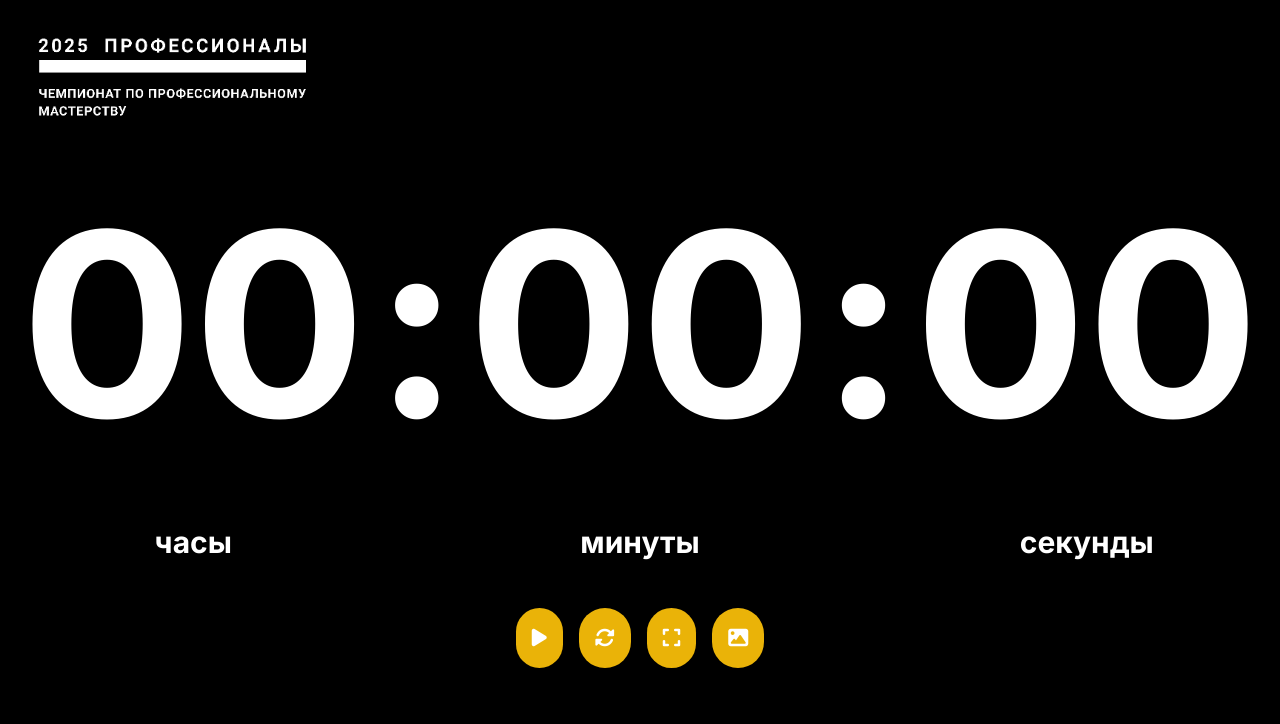
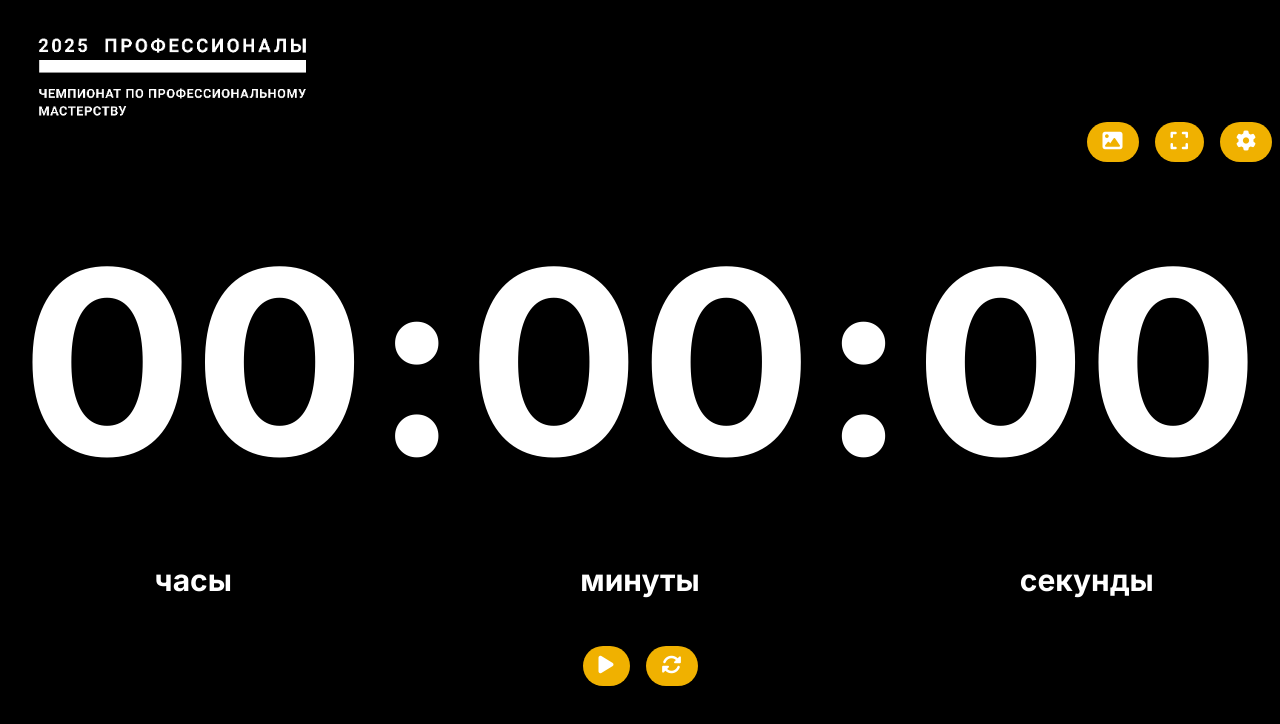
Before and after one commit to ultr0/2R_sozvezdie-play, a website: page timer/index.html in a window 1280 px wide. Drawn offline with nearby package versions, Linux system fonts and the light colour scheme.

Commit message:
[add] - локальный tailwind.

```diff
--- a/timer/index.html
+++ b/timer/index.html
@@ -5,31 +5,11 @@
     <meta name="viewport" content="width=device-width, initial-scale=1.0">
     <title>Обратный отсчёт</title>
     <script src="https://unpkg.com/vue@3/dist/vue.global.js"></script>
-    <script src="https://cdn.tailwindcss.com"></script>
+    <link href="src/style.prod.css" type="text/css" rel="stylesheet">
     <link rel="stylesheet" href="https://cdnjs.cloudflare.com/ajax/libs/font-awesome/6.4.0/css/all.min.css">
     <link href="https://fonts.googleapis.com/css2?family=Inter:wght@300;400;500;600;700&display=swap"
           rel="stylesheet">
     <style>
-        .time-section {
-            min-width: 140px; /* Фиксированная ширина для каждого сегмента */
-            text-align: center;
-        }
-
-        .colon {
-            width: 40px; /* Фиксированная ширина для разделителей */
-            text-align: center;
-        }
-
-        @media (max-width: 640px) {
-            .time-section {
-                min-width: 100px;
-            }
-
-            .colon {
-                width: 30px;
-            }
-        }
-
         .bg--black {
             background-image: url(bg-black-prof.png);
             background-color: #000;
@@ -48,8 +28,24 @@
 </head>
 <body>
 <div id="app">
-    <div class="h-screen h-full flex flex-col items-center justify-center"
+    <div class="h-screen flex flex-col items-center justify-center"
          :class="{ 'bg--black': isBlackColorScheme, 'bg--green': !isBlackColorScheme }">
+
+        <div class="flex pr-2 m-2 space-x-4 w-full justify-end">
+            <button @click="toggleColorScheme"
+                    class="pt-2 pb-2 pl-4 pr-4 rounded-full bg-yellow-500 hover:bg-yellow-600 transition">
+                <i :class=" isBlackColorScheme ? 'fa-solid' : 'fa-regular'" class="fa-image text-white text-xl"></i>
+            </button>
+            <button @click="toggleFullScreen"
+                    class="pt-2 pb-2 pl-4 pr-4 rounded-full bg-yellow-500 hover:bg-yellow-600 transition">
+                <i :class="isFullscreen ? 'fa-compress' : 'fa-expand'" class="fa-solid text-white text-xl"></i>
+            </button>
+            <button @click="toggleSettings"
+                    class="pt-2 pb-2 pl-4 pr-4 rounded-full bg-yellow-500 hover:bg-yellow-600 transition">
+                <i :class="isOpenSettings ? 'fa-xmark' : 'fa-gear'" class="fa-solid text-white text-xl"></i>
+            </button>
+
+        </div>
         <div class="text-white text-[20vw] font-bold font-[Inter] text-center">
             <div class="flex justify-center space-x-2">
                 <div class="flex flex-col items-center">
@@ -70,20 +66,17 @@
         </div>
 
         <div class="mt-12 flex space-x-4">
-            <button @click="toggleTimer" class="p-4 rounded-full bg-yellow-500 hover:bg-yellow-600 transition">
+            <button @click="toggleTimer"
+                    class="pt-2 pb-2 pl-4 pr-4 rounded-full bg-yellow-500 hover:bg-yellow-600 transition">
                 <i :class="isRunning ? 'fa-pause' : 'fa-play'" class="fa-solid text-white text-xl"></i>
             </button>
             <button @click="resetTimer" :disabled="isRunning"
-                    class="p-4 rounded-full bg-yellow-500 hover:bg-yellow-600 transition disabled:opacity-50">
+                    class="pt-2 pb-2 pl-4 pr-4 rounded-full bg-yellow-500 hover:bg-yellow-600 transition disabled:opacity-50">
                 <i class="fa-solid fa-rotate text-white text-xl"></i>
             </button>
-            <button @click="toggleFullScreen" class="p-4 rounded-full bg-yellow-500 hover:bg-yellow-600 transition">
-                <i :class="isFullscreen ? 'fa-compress' : 'fa-expand'" class="fa-solid text-white text-xl"></i>
-            </button>
-            <button @click="toggleColorScheme" class="p-4 rounded-full bg-yellow-500 hover:bg-yellow-600 transition">
-                <i :class=" isBlackColorScheme ? 'fa-solid' : 'fa-regular'" class="fa-image text-white text-xl"></i>
-            </button>
+
         </div>
+
     </div>
 </div>
 
@@ -99,6 +92,7 @@
                 timer: null,
                 isBlackColorScheme: true,
                 isFullscreen: false,
+                isOpenSettings: false,
                 audioContext: null,
             }
         },
@@ -215,8 +209,10 @@
                 }
             },
             toggleColorScheme() {
-                console.log(this.isBlackColorScheme);
                 this.isBlackColorScheme = !this.isBlackColorScheme;
+            },
+            toggleSettings() {
+                this.isOpenSettings = !this.isOpenSettings;
             }
         }
     }).mount('#app');
--- /dev/null
+++ b/timer/src/style.dev.css
@@ -0,0 +1 @@
+@import "tailwindcss";
--- /dev/null
+++ b/timer/tailwind.config.js
@@ -0,0 +1,36 @@
+tailwind.config = {
+    darkMode: 'class',
+    theme: {
+        fontFamily: {
+            'body': [
+                'Inter',
+                'ui-sans-serif',
+                'system-ui',
+                '-apple-system',
+                'system-ui',
+                'sans-serif',
+                'Apple Color Emoji',
+                'Segoe UI Emoji',
+                'Segoe UI Symbol',
+                'Noto Color Emoji'
+            ],
+            'sans': [
+                'Inter',
+                'ui-sans-serif',
+                'system-ui',
+                '-apple-system',
+                'system-ui',
+                'Segoe UI',
+                'Roboto',
+                'Helvetica Neue',
+                'Arial',
+                'Noto Sans',
+                'sans-serif',
+                'Apple Color Emoji',
+                'Segoe UI Emoji',
+                'Segoe UI Symbol',
+                'Noto Color Emoji'
+            ]
+        }
+    }
+}
```
Also changed, not shown: timer/package.json (added, +15 -0 lines), timer/src/readme.md (added), timer/src/style.prod.css (added), 2 other files.
